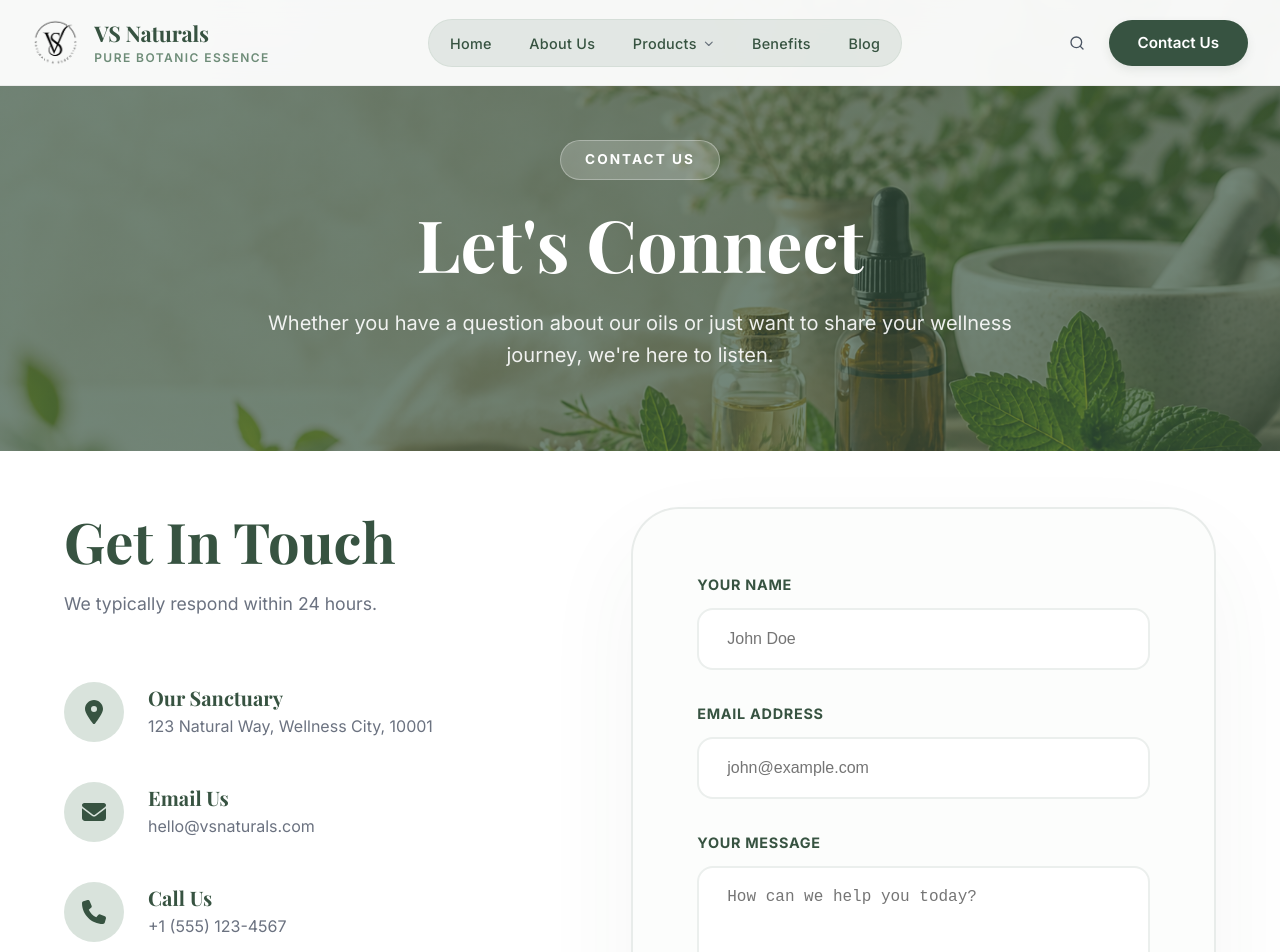
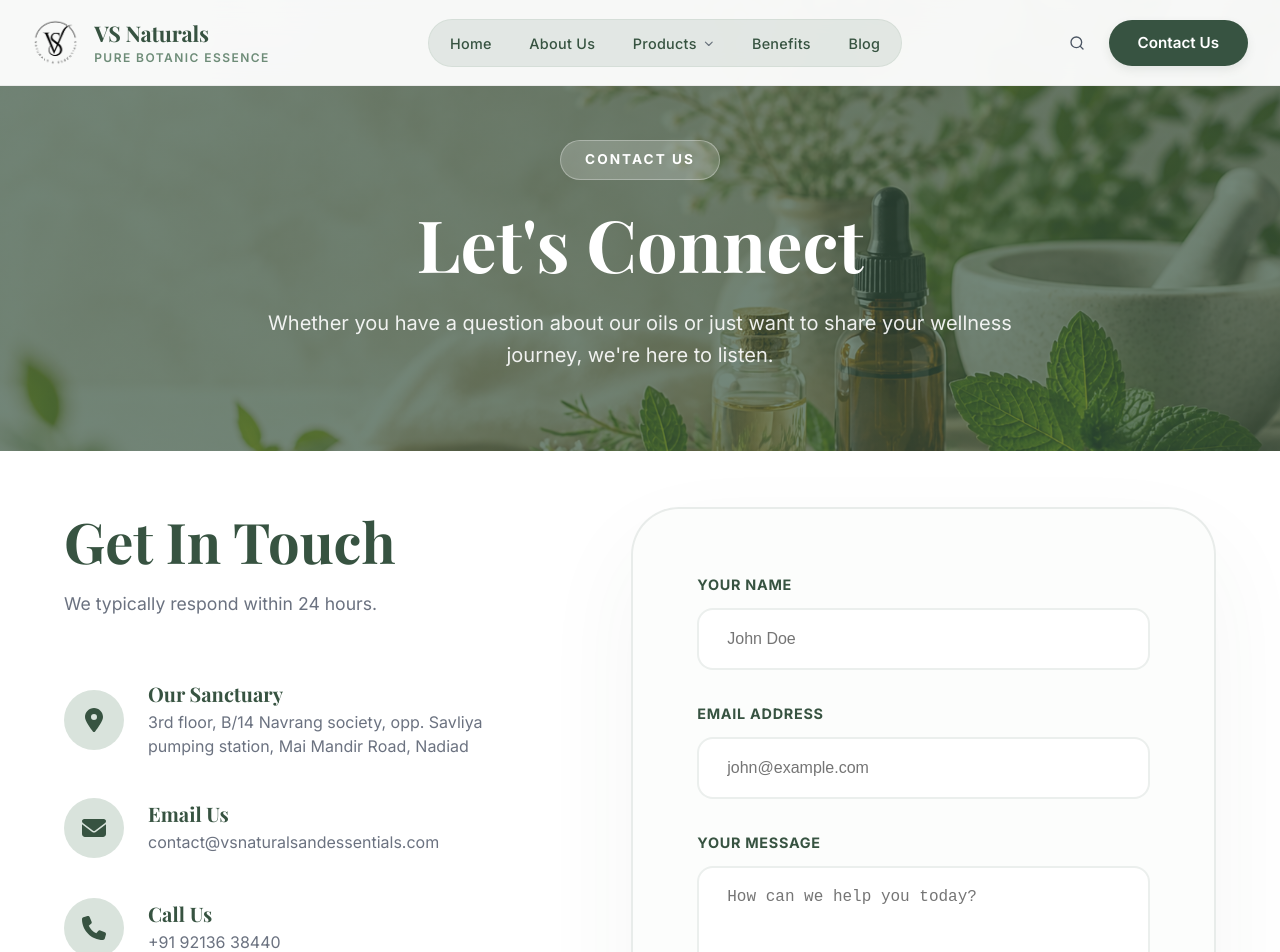
Before and after one commit to Astha2044/essential-oils-ecommerce, a Next.js app: page /contact in a window 1280 px wide. Shown: the top 952 px of the page. Built offline with nearby package versions, Linux system fonts and the light colour scheme.

Commit message:
changes in contact details

```diff
--- a/app/contact/page.jsx
+++ b/app/contact/page.jsx
@@ -64,7 +64,7 @@ export default function ContactPage() {
                     <div className={styles.iconCircle}><FaLocationDot /></div>
                     <div className={styles.itemText}>
                       <h4>Our Sanctuary</h4>
-                      <p>123 Natural Way, Wellness City, 10001</p>
+                      <p>3rd floor, B/14 Navrang society, opp. Savliya pumping station, Mai Mandir Road, Nadiad</p>
                     </div>
                   </div>
 
@@ -72,7 +72,7 @@ export default function ContactPage() {
                     <div className={styles.iconCircle}><FaEnvelope /></div>
                     <div className={styles.itemText}>
                       <h4>Email Us</h4>
-                      <p>hello@vsnaturals.com</p>
+                      <p>contact@vsnaturalsandessentials.com</p>
                     </div>
                   </div>
 
@@ -80,7 +80,7 @@ export default function ContactPage() {
                     <div className={styles.iconCircle}><FaPhone /></div>
                     <div className={styles.itemText}>
                       <h4>Call Us</h4>
-                      <p>+1 (555) 123-4567</p>
+                      <p>+91 92136 38440</p>
                     </div>
                   </div>
 
--- a/components/Footer.jsx
+++ b/components/Footer.jsx
@@ -125,7 +125,7 @@ export default function Footer() {
             <div className={styles.accordionContent}>
               <ul className={styles.list}>
                 <li>
-                  <a href="mailto:info@vsnaturals.com" className={styles.contactItem}>
+                  <a href="mailto:contact@vsnaturalsandessentials.com" className={styles.contactItem}>
                     <span className={styles.iconWrapper}><FaEnvelope /></span>
                     <span>contact@vsnaturalsandessentials.com</span>
                   </a>
```
